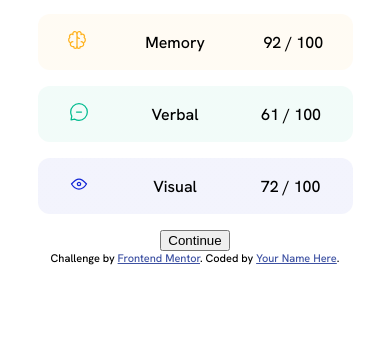
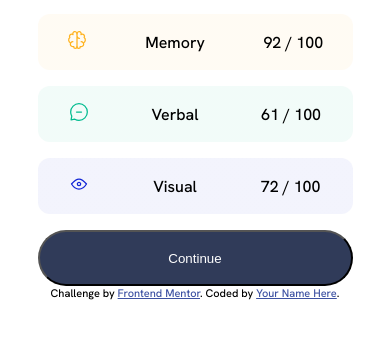
Before and after one commit to bauzhadze97/result, a plain HTML site: page index.html in a window 390 px wide. Shown: the part 480-818 px from the top of the page. Drawn offline with Linux system fonts and the light colour scheme.

Commit message:
mobile done

```diff
--- a/style.css
+++ b/style.css
@@ -130,6 +130,13 @@ body{
     margin-bottom: 16px;
 
 }
+button {
+    background: #303B59;
+    border-radius: 128px;
+    width: 315px;
+    height: 56px;
+    color: white;
+}
 
 
 
```
